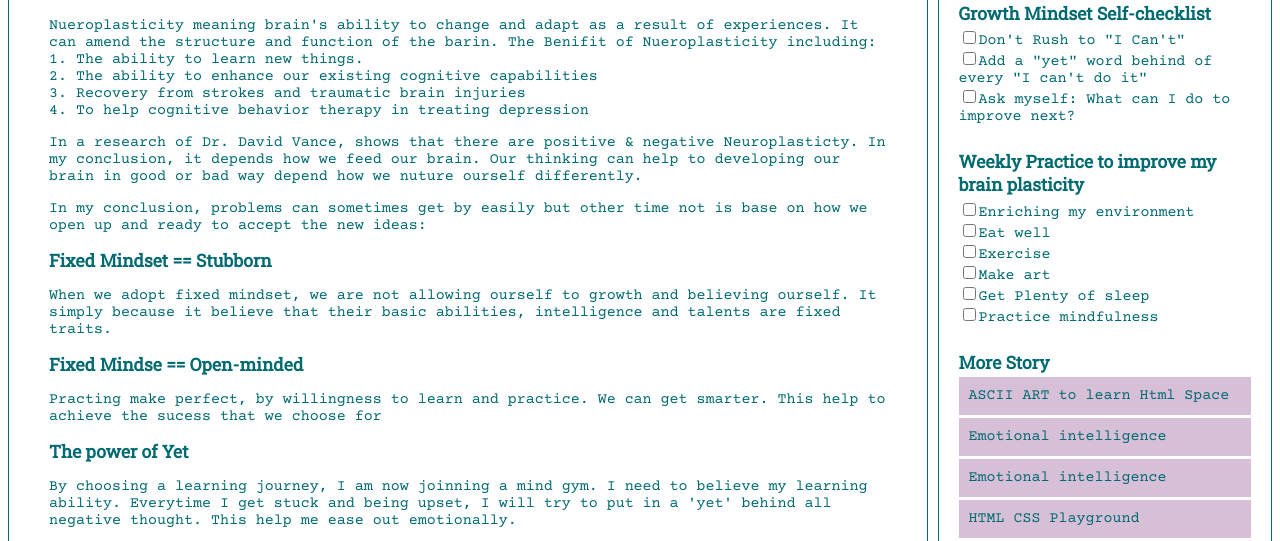
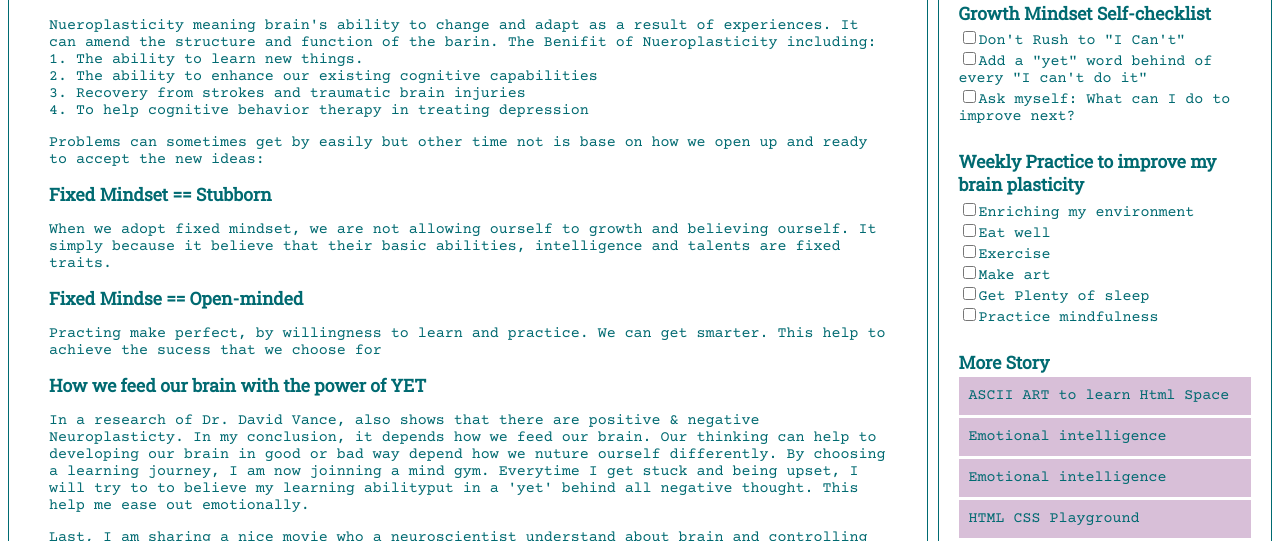
Before and after one commit to YingCG/YingCG.github.io, a plain HTML site: page blog/Neuroplasticity-GrowthMindset.html in a window 1280 px wide. Shown: the part 235-776 px from the top of the page. Drawn offline with nearby package versions, Linux system fonts and the light colour scheme; a web font is replaced by a local one.

Commit message:
Update Neuroplasticity and problem solving

```diff
--- a/blog/Neuroplasticity-GrowthMindset.html
+++ b/blog/Neuroplasticity-GrowthMindset.html
@@ -39,26 +39,24 @@
                     3. Recovery from strokes and traumatic brain injuries <br>
                     4. To help cognitive behavior therapy in treating depression<br>
                     </p>
-                    <p>
-                        In a research of Dr. David Vance, shows that there are positive & negative Neuroplasticty.
-                        In my conclusion, it depends how we feed our brain.
-                        Our thinking can help to developing our brain in good or bad way depend how we nuture ourself differently.
-                    </p>
 
 
-                    <!-- Research Growth Mindset -->
-                    <p>In my conclusion, problems can sometimes get by easily but other time not is base on how we open up and ready to accept the new ideas: </p>
+                    <p>Problems can sometimes get by easily but other time not is base on how we open up and ready to accept the new ideas: </p>
                     <h3>Fixed Mindset == Stubborn </h3>
                     <p>When we adopt fixed mindset, we are not allowing ourself to growth and believing ourself. It simply because it believe that their basic abilities, intelligence and talents are fixed traits. </p>
                     <h3>Fixed Mindse == Open-minded </h3>
                     <p>Practing make perfect, by willingness to learn and practice. We can get smarter. This help to achieve the sucess that we choose for </p>
 
-                    <!-- Discuss what it is and why it is relevant -->
-                    <!-- In this exploration, did anything surprise you? Change for you? -->
-                    <!-- How will you integrate growth mindset into your learning journey? -->
-                    <h3>The power of Yet</h3>
-                    <p>By choosing a learning journey, I am now joinning a mind gym. I need to believe my learning ability. Everytime I get stuck and being upset, I will try to put in a 'yet' behind all negative thought. This help me ease out emotionally. </p>
-                    <p>Last, I am sharing a nice movie who a neuroscientist understand about brain and controlling her emotional. Free to watch if you have an Auckland Library Card
+
+                    <h3>How we feed our brain with the power of YET</h3>
+                    <p>
+                        In a research of Dr. David Vance, also shows that there are positive & negative Neuroplasticty.
+                        In my conclusion, it depends how we feed our brain.
+                        Our thinking can help to developing our brain in good or bad way depend how we nuture ourself differently. By choosing a learning journey, I am now joinning a mind gym.
+                        Everytime I get stuck and being upset, I will try to to believe my learning abilityput in a 'yet' behind all negative thought. This help me ease out emotionally.
+                    </p>
+                    <p>
+                        Last, I am sharing a nice movie who a neuroscientist understand about brain and controlling her emotional. Free to watch if you have an Auckland Library Card
                     </p>
                         <button class="btn-inline"><a href="https://beamafilm.com/watch/the-female-brain">Movie: The Female Brain</a></button>
                         <button class="btn-inline"><a href="https://www.news-medical.net/life-sciences/What-is-Neuronal-Plasticity-and-Why-Is-It-Important.aspx"></a>Article: Nueroplasticity</button>
```
